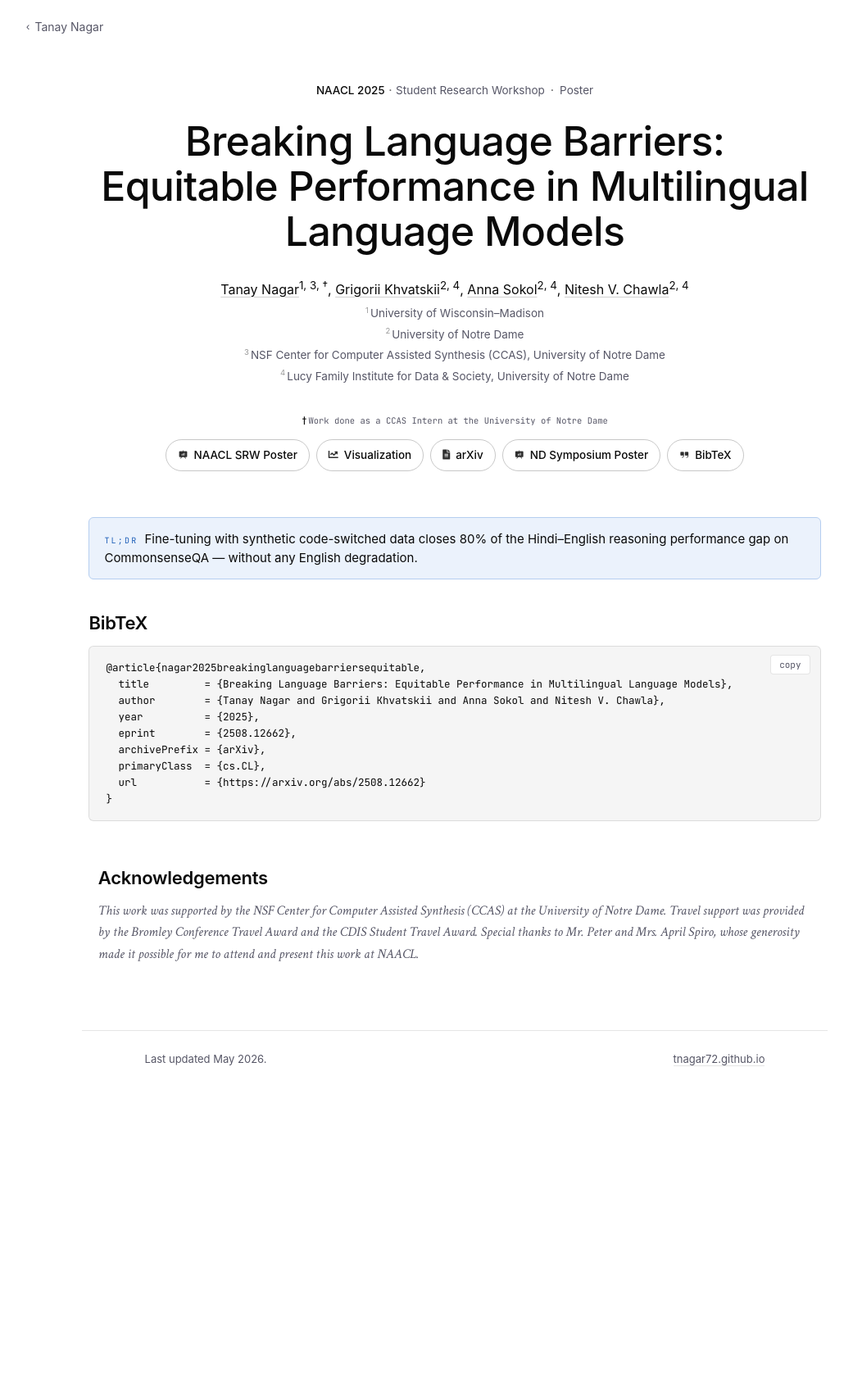
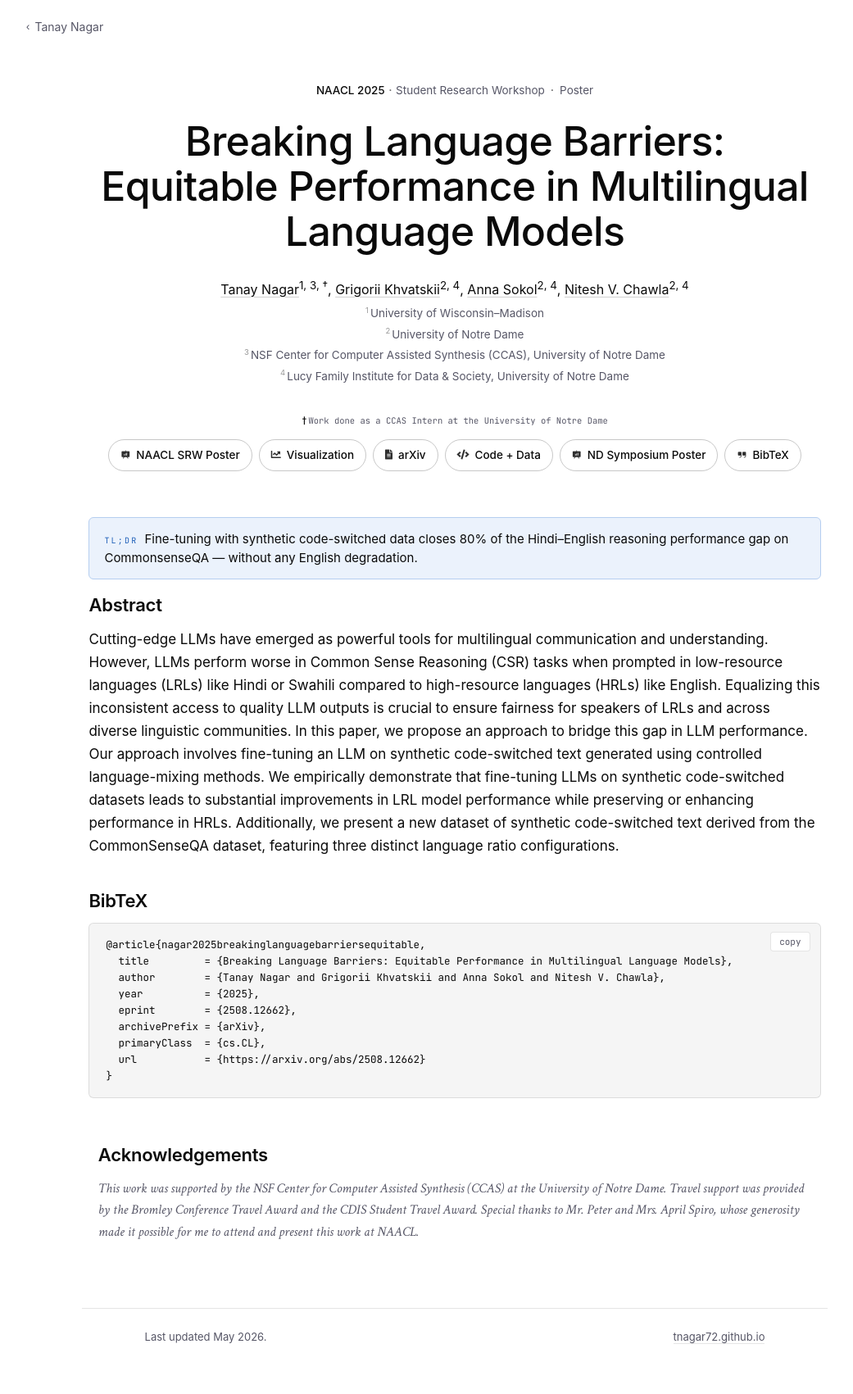
Before and after one commit to tnagar72/tnagar72.github.io, a Jekyll site: the page built from _research/bridging-language-gaps.md, in a window 1280 px wide. Shown: the whole page at 82% size, without its empty margins (85-1126 px from the left). Built offline with Jekyll 4.4.1, drawn with Linux system fonts in a browser that asks for light colours; nearby versions of some CDN libraries; before the commit the page ends 1362 px from its top, so only the background shows below that.

Commit message:
research: bridging + honors-thesis abstracts; bridging summary + Code+Data
Three connected changes finishing the research-page body content thread.

BRIDGING-LANGUAGE-GAPS:
  - Body now renders just an Abstract section (verbatim from arXiv
    2508.12662, byte-identical with the canonical preprint).
  - Earlier Methods / Results / Discussion sections removed at user's
    request — the abstract carries the work, the linked artifacts
    (poster, arXiv, code) carry the rest.
  - Homepage card summary rewritten from the vague "mixing languages in
    realistic ways" framing to a methods-led then result-led description:
    "We fine-tune a multilingual language model on synthetic code-
    switched text at controlled mixing ratios and study how those
    ratios affect performance on both low- and high-resource languages.
    We find that the ratio matters: a medium ratio optimally closes
    ~80% of the Hindi–English reasoning gap on CommonsenseQA without
    degrading English performance." The earlier summary obscured both
    the controlled-mixing-ratio mechanism and the specific finding.
  - New "Code + Data" pill links to the GitHub repo for the paper,
    which hosts both the code and the synthetic code-switched datasets
    generated for the work. Pill renders on both the homepage card and
    the project page action buttons via fa-code icon (FA solid, matches
    the existing icon row weight).

HONORS-THESIS:
  - Body now renders an Abstract section drawn from the thesis grant
    proposal, retro-tensed and trimmed: the proposal's forward-looking
    "this study not only seeks to influence policy" + "hopes to lay
    the groundwork" clauses cut as overclaiming; "advanced NLP
    techniques" trimmed to "NLP techniques" for the same reason.
    Result is a four-sentence abstract describing the context,
    motivation, contribution (a novel computational approach to
    quantify / interpret / visualize gender + racial bias in LoRs),
    and methods (Word2Vec embeddings, transformer-based models,
    bias-detection algorithms).
  - The two new methods proposed in the thesis (EBAM, RTBA) are not
    named in the abstract — they didn't lead to a follow-up paper and
    naming them would surface contributions that didn't mature.

```diff
--- a/_data/publications.yaml
+++ b/_data/publications.yaml
@@ -91,10 +91,13 @@
     - label: "arXiv"
       url: "https://arxiv.org/abs/2508.12662"
       icon: "fa-file-alt"
+    - label: "Code + Data"
+      url: "https://github.com/tnagar72/Breaking-Language-Barriers-Equitable-Performance-in-Multilingual-Language-Models"
+      icon: "fa-code"
     - label: "ND Symposium Poster"
       url: "/Bridging_Language_Gaps_CS/Tanay ND Summer Symposium.pdf"
       icon: "phosphor-presentation-chart"
-  summary: "We study code-switched fine-tuning strategies for multilingual language models, focusing on how mixing languages in realistic ways affects performance. The work explores how these techniques can narrow performance gaps for low-resource and multilingual communities."
+  summary: "We fine-tune a multilingual language model on synthetic code-switched text at controlled mixing ratios and study how those ratios affect performance on both low- and high-resource languages. We find that the ratio matters: a medium ratio optimally closes ~80% of the Hindi–English reasoning gap on CommonsenseQA without degrading English performance."
   # ────────── Research-page fields ──────────
   tldr: "Fine-tuning with synthetic code-switched data closes 80% of the Hindi–English reasoning performance gap on CommonsenseQA — without any English degradation."
   accent: blue
--- a/_research/bridging-language-gaps.md
+++ b/_research/bridging-language-gaps.md
@@ -2,3 +2,7 @@
 paper_id: bridging-language-gaps
 published: true
 ---
+
+## Abstract
+
+Cutting-edge LLMs have emerged as powerful tools for multilingual communication and understanding. However, LLMs perform worse in Common Sense Reasoning (CSR) tasks when prompted in low-resource languages (LRLs) like Hindi or Swahili compared to high-resource languages (HRLs) like English. Equalizing this inconsistent access to quality LLM outputs is crucial to ensure fairness for speakers of LRLs and across diverse linguistic communities. In this paper, we propose an approach to bridge this gap in LLM performance. Our approach involves fine-tuning an LLM on synthetic code-switched text generated using controlled language-mixing methods. We empirically demonstrate that fine-tuning LLMs on synthetic code-switched datasets leads to substantial improvements in LRL model performance while preserving or enhancing performance in HRLs. Additionally, we present a new dataset of synthetic code-switched text derived from the CommonSenseQA dataset, featuring three distinct language ratio configurations.
```
Also changed, not shown: _research/honors-thesis.md (+4 -0 lines), 7 other files.
